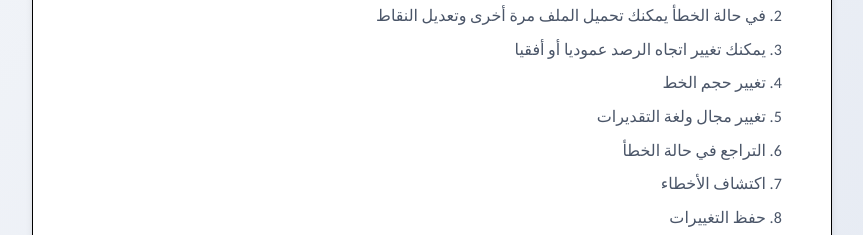
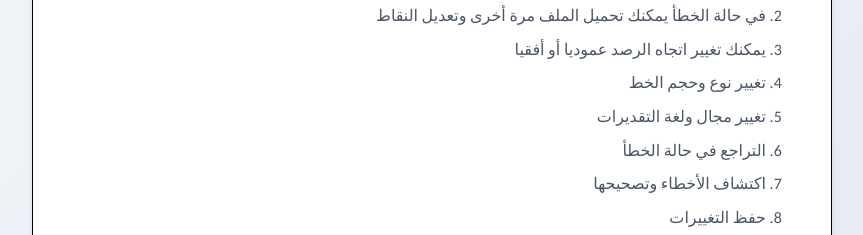
Before and after one commit to NahlaSoft/nahlasoft.github.io, a plain HTML site: page index.html in a window 1280 px wide. Shown: the part 445-680 px from the top of the page, without its empty margins (208-1071 px from the left). Drawn offline with Linux system fonts and the light colour scheme.

Commit message:
Update index.html

```diff
--- a/index.html
+++ b/index.html
@@ -36,10 +36,10 @@
             </li>
             <li>في حالة الخطأ يمكنك تحميل الملف مرة أخرى وتعديل النقاط</li>
             <li>يمكنك تغيير اتجاه الرصد عموديا أو أفقيا</li>
-            <li>تغيير حجم الخط</li>
+            <li>تغيير نوع وحجم الخط</li>
             <li>تغيير مجال ولغة التقديرات</li>
             <li>التراجع في حالة الخطأ</li>
-            <li>اكتشاف الأخطاء</li>
+            <li>اكتشاف الأخطاء وتصحيحها</li>
             <li>حفظ التغييرات</li>
             <li>طباعة وثيقة المراقبة</li>
           </ol>
```
